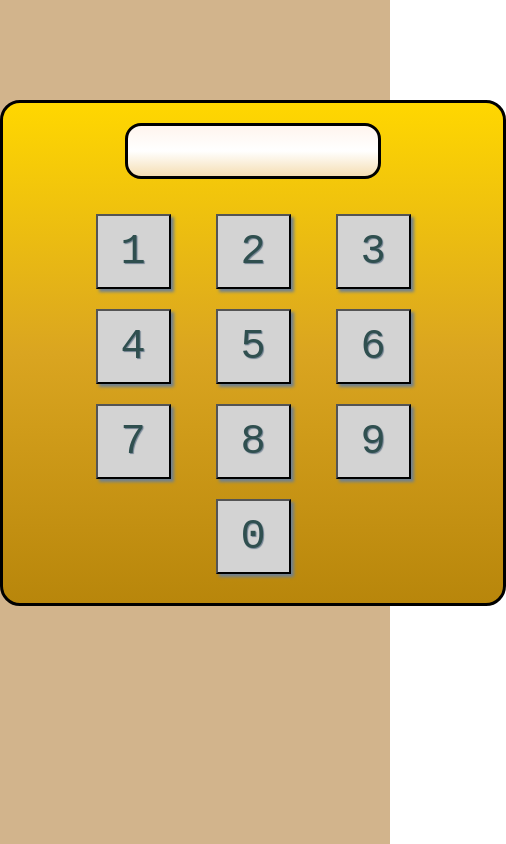
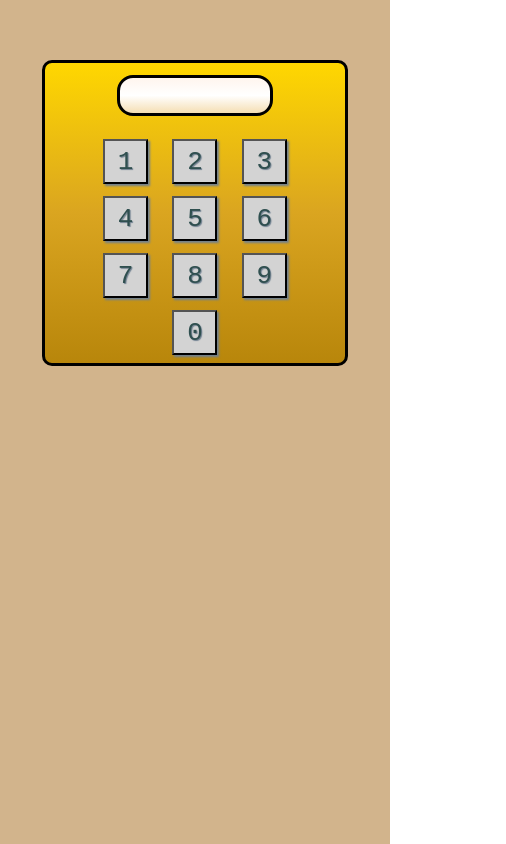
Before and after one commit to GBouffard/simple-pin-pad, a React (Create React App) app: page / in a window 390 px wide. Shown: the whole page, 506 px wide, since content can reach past the window. Built offline with nearby package versions, Linux system fonts and the light colour scheme.

Commit message:
Add responsive design

```diff
--- a/src/css/App.css
+++ b/src/css/App.css
@@ -17,6 +17,15 @@
   border-radius: 20px;
 }
 
+@media screen and (max-width: 540px) {
+  .App__pin-pad {
+    width: 300px;
+    height: 300px;
+    margin: 60px auto;
+    border-radius: 10px;
+  }
+}
+
 .App__screen-display {
   display: flex;
   align-items: center;
@@ -30,11 +39,27 @@
   font-size: 36px;
 }
 
+@media screen and (max-width: 540px) {
+  .App__screen-display {
+    width: 150px;
+    height: 35px;
+    margin: 12px auto;
+    font-size: 24px;
+  }
+}
+
 .App__button-section {
   display: grid;
   grid-gap: 20px;
   grid-template-columns: repeat(3, auto);
   padding: 15px 80px;
+}
+
+@media screen and (max-width: 540px) {
+  .App__button-section {
+    grid-gap: 12px;
+    padding: 11px 52px;
+  }
 }
 
 .App__last-button {
@@ -53,3 +78,12 @@
   color: darkslategray;
   text-shadow: 1px 1px 1px slategrey;
 }
+
+@media screen and (max-width: 540px) {
+  .App__pin-pad-button {
+    width: 45px;
+    height: 45px;
+    box-shadow: 2px 2px 2px slategrey;
+    font-size: 26px;
+  }
+}
```
Also changed, not shown: 1 other file (tests, documents, lock files or other folders).
